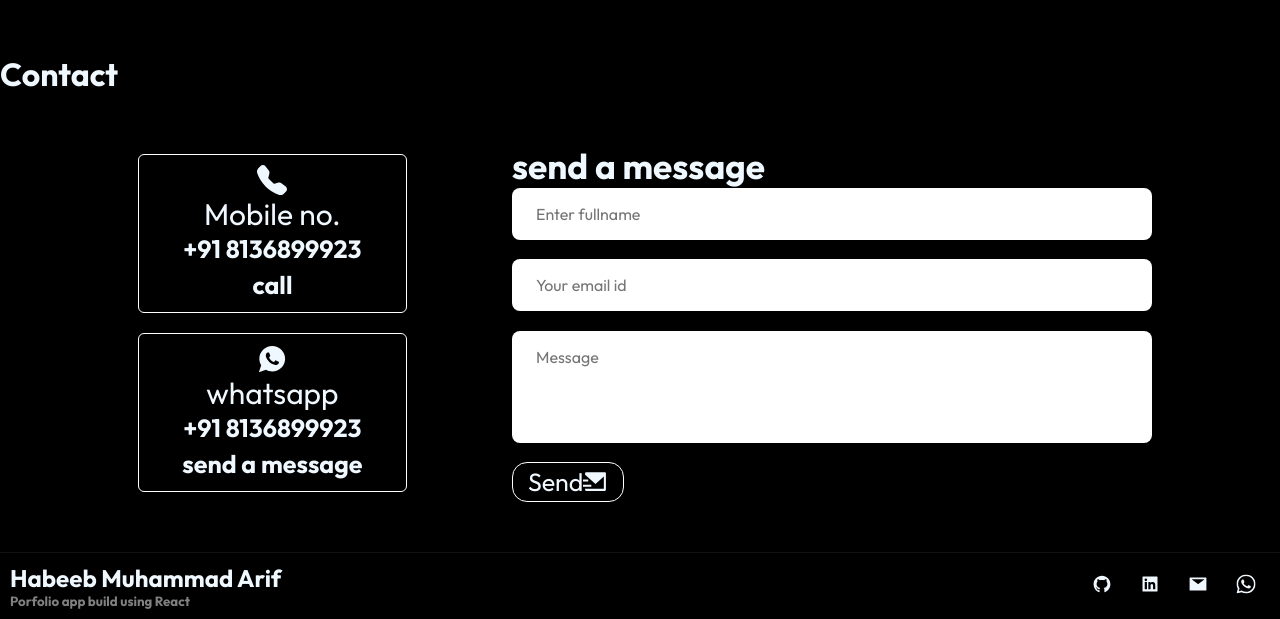
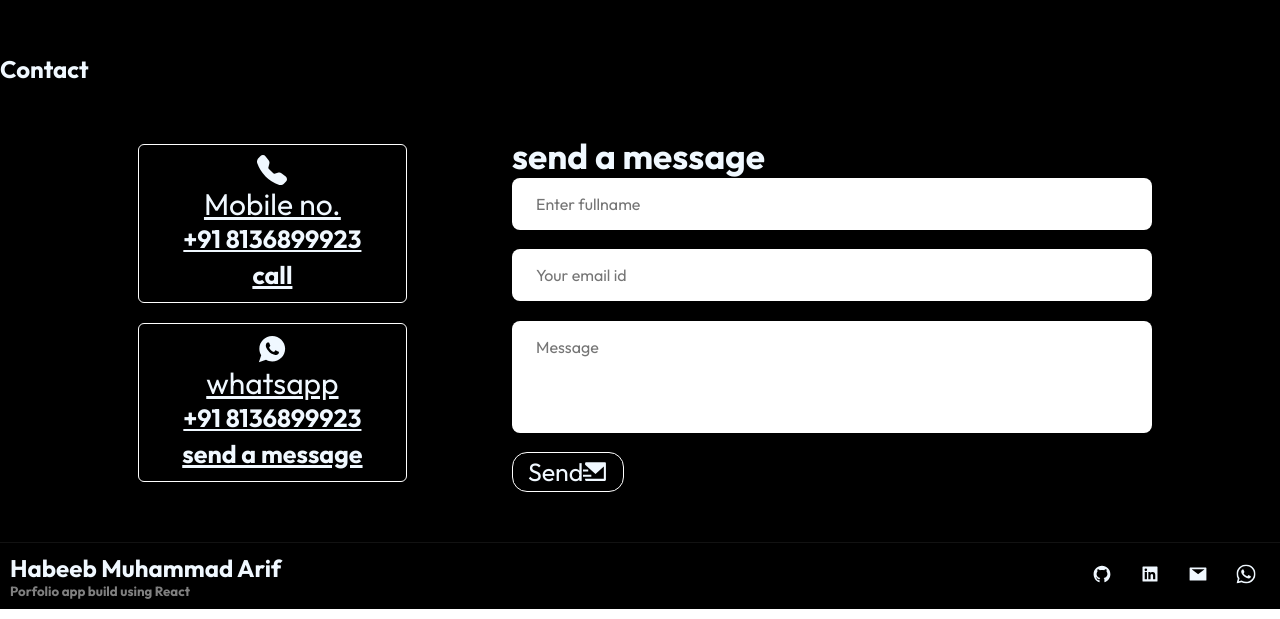
Before and after one commit to Habeeb8136/my-portfolio, a React (Create React App) app: page / in a window 1280 px wide. Shown: the part 2386-3005 px from the top of the page. Built offline with nearby package versions, Linux system fonts and the light colour scheme.

Commit message:
added links

```diff
--- a/src/Components/Contact/Contact.js
+++ b/src/Components/Contact/Contact.js
@@ -27,8 +27,8 @@ const Contact = () => {
     }
 
     return (
-        <>
-        <h1>Contact</h1>
+        <section id='contact'>
+        <h1 className='heading'>Contact</h1>
         <div className='contactsContainer'>
 
             {alert?<div className='alert'>
@@ -38,18 +38,18 @@ const Contact = () => {
 
 
             <div className='redirectMsg'>
-                <div className='mob'>
-                    <BsFillTelephoneFill className='telLogo'/>
+            <a href="tel:+918136899923" target="_blank" rel="noreferrer"><div className='mob'>
+                <BsFillTelephoneFill className='telLogo'/>
                     <p>Mobile no.</p>
                     <h5>+91 8136899923</h5>
                     <h4><small>call</small></h4>
-                </div>
-                <div className='whatsapp'>
+                </div></a>
+                <a href="https://wa.me/918136899923" target="_blank" rel="noreferrer"><div className='whatsapp'>
                     <IoLogoWhatsapp className='whatsLogo'/>
                     <p>whatsapp</p>
                     <h5>+91 8136899923</h5>
                     <h4><small>send a message</small></h4>
-                </div>
+                </div></a>
             </div>
 
 
@@ -63,7 +63,7 @@ const Contact = () => {
                 </form>
             </div>
         </div>
-        </>
+        </section>
     );
 }
 
```
